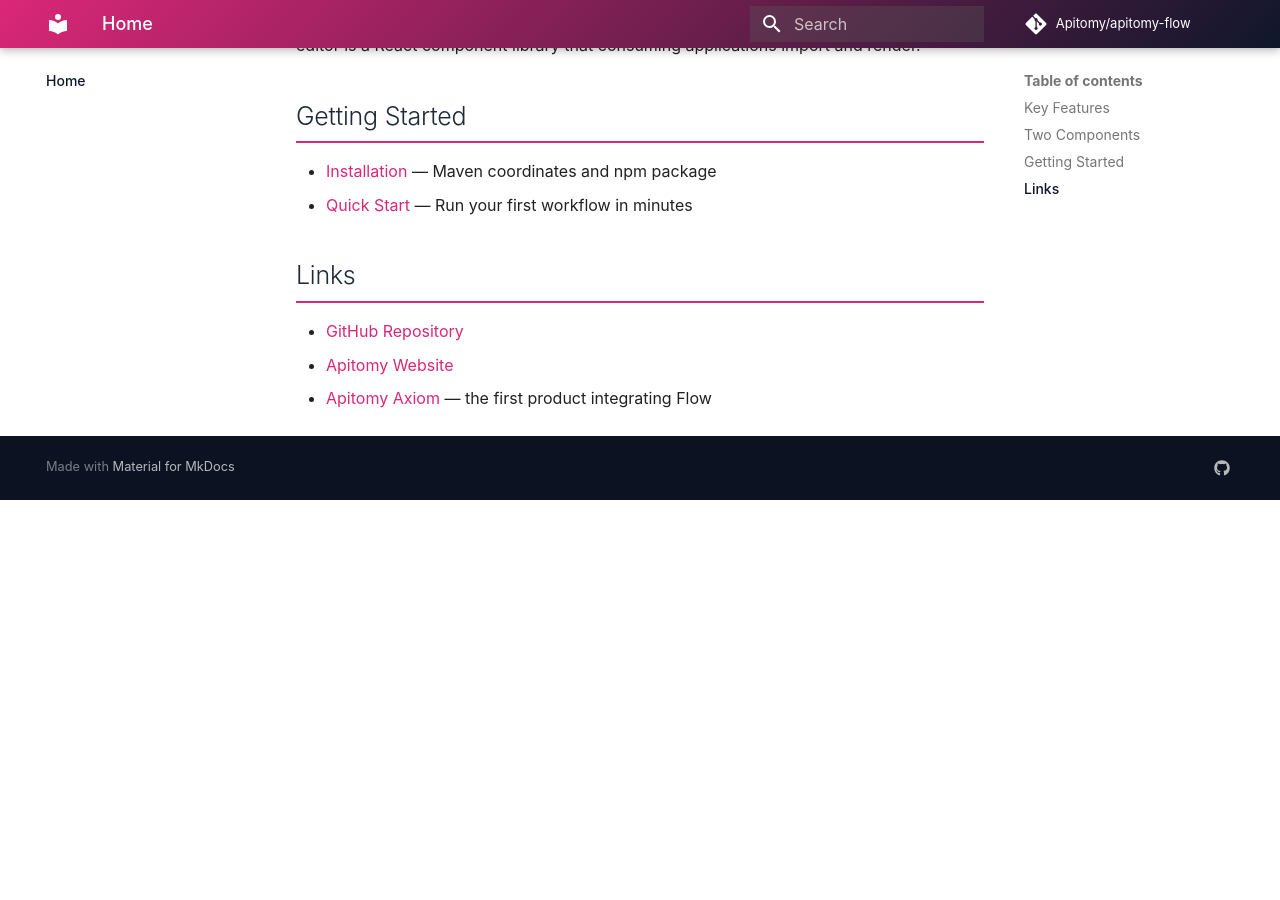
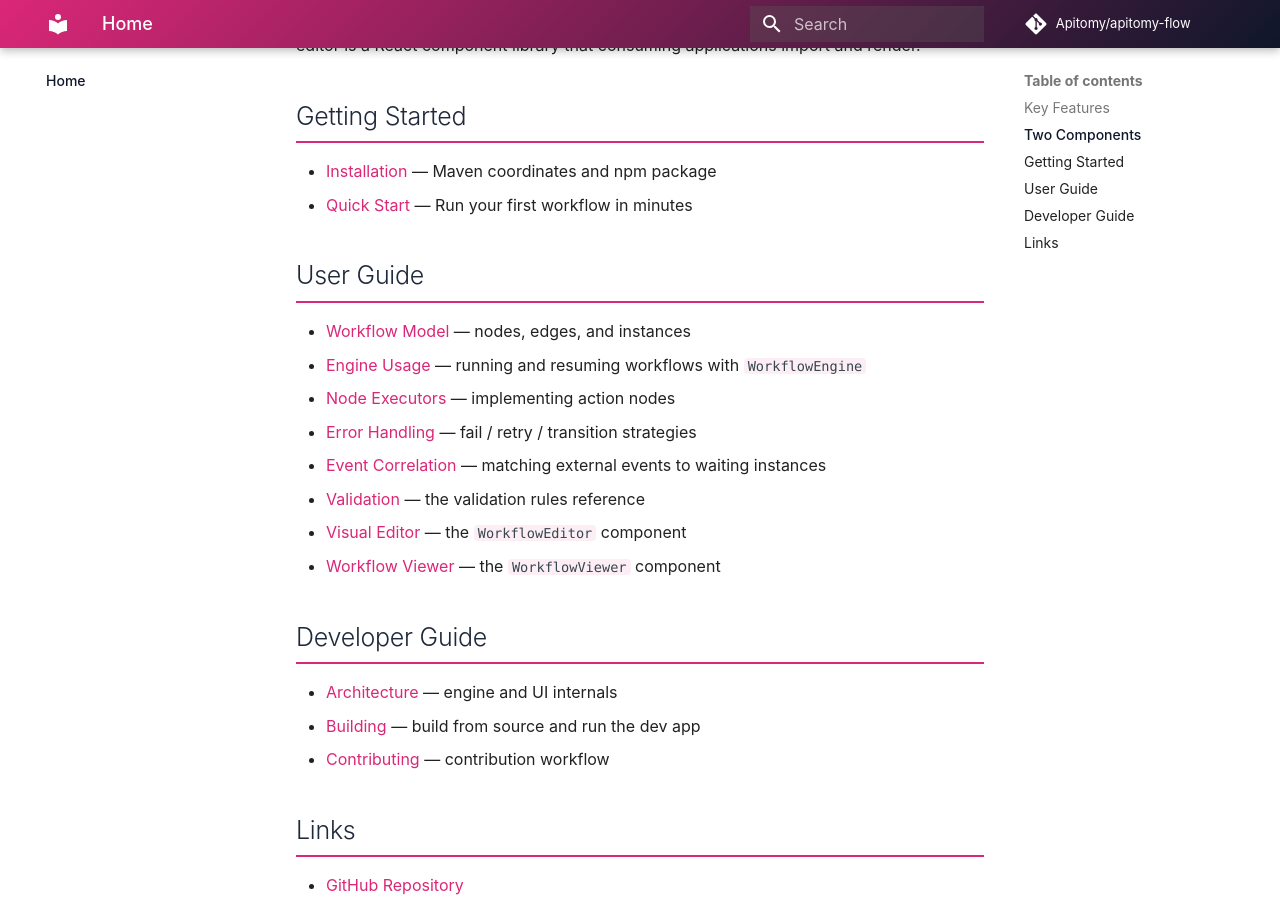
Before and after one commit to Apitomy/apitomy-flow, an MkDocs documentation site: the page built from docs/index.md, in a window 1280 px wide and 900 px high, scrolled down 966 px. Built offline with MkDocs 1.6.1 and Material for MkDocs 9.7.7, drawn with Linux system fonts in a browser that asks for light colours; comment, search, counter and statistics services are not loaded; before the commit the page ends 1466 px from its top, so only the background shows below that.

Commit message:
docs: add User Guide and Developer Guide link sections to index

```diff
--- a/docs/index.md
+++ b/docs/index.md
@@ -27,6 +27,23 @@
 - [Installation](getting-started/installation.md) — Maven coordinates and npm package
 - [Quick Start](getting-started/quick-start.md) — Run your first workflow in minutes
 
+## User Guide
+
+- [Workflow Model](user-guide/workflow-model.md) — nodes, edges, and instances
+- [Engine Usage](user-guide/engine-usage.md) — running and resuming workflows with `WorkflowEngine`
+- [Node Executors](user-guide/node-executors.md) — implementing action nodes
+- [Error Handling](user-guide/error-handling.md) — fail / retry / transition strategies
+- [Event Correlation](user-guide/event-correlation.md) — matching external events to waiting instances
+- [Validation](user-guide/validation.md) — the validation rules reference
+- [Visual Editor](user-guide/visual-editor.md) — the `WorkflowEditor` component
+- [Workflow Viewer](user-guide/workflow-viewer.md) — the `WorkflowViewer` component
+
+## Developer Guide
+
+- [Architecture](developer-guide/architecture.md) — engine and UI internals
+- [Building](developer-guide/building.md) — build from source and run the dev app
+- [Contributing](developer-guide/contributing.md) — contribution workflow
+
 ## Links
 
 - [GitHub Repository](https://github.com/Apitomy/apitomy-flow)
```
